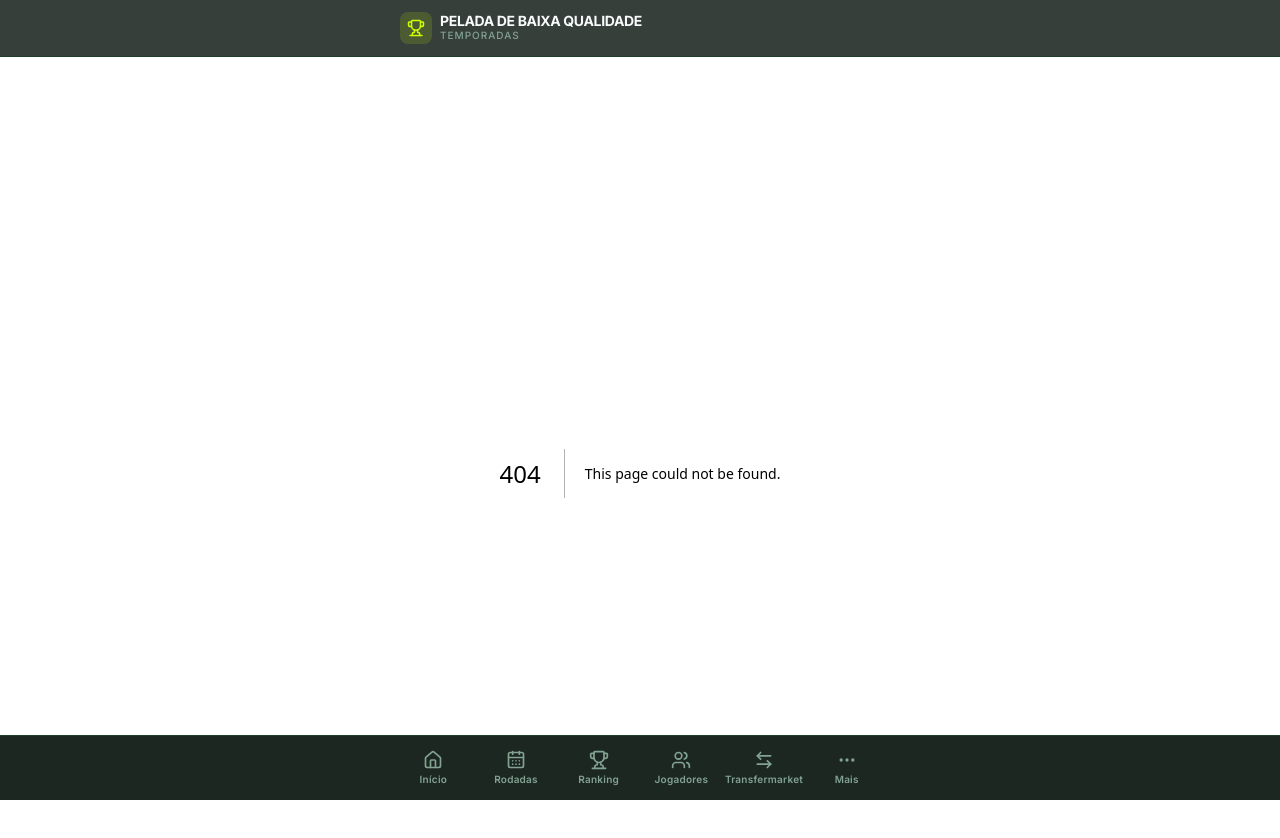
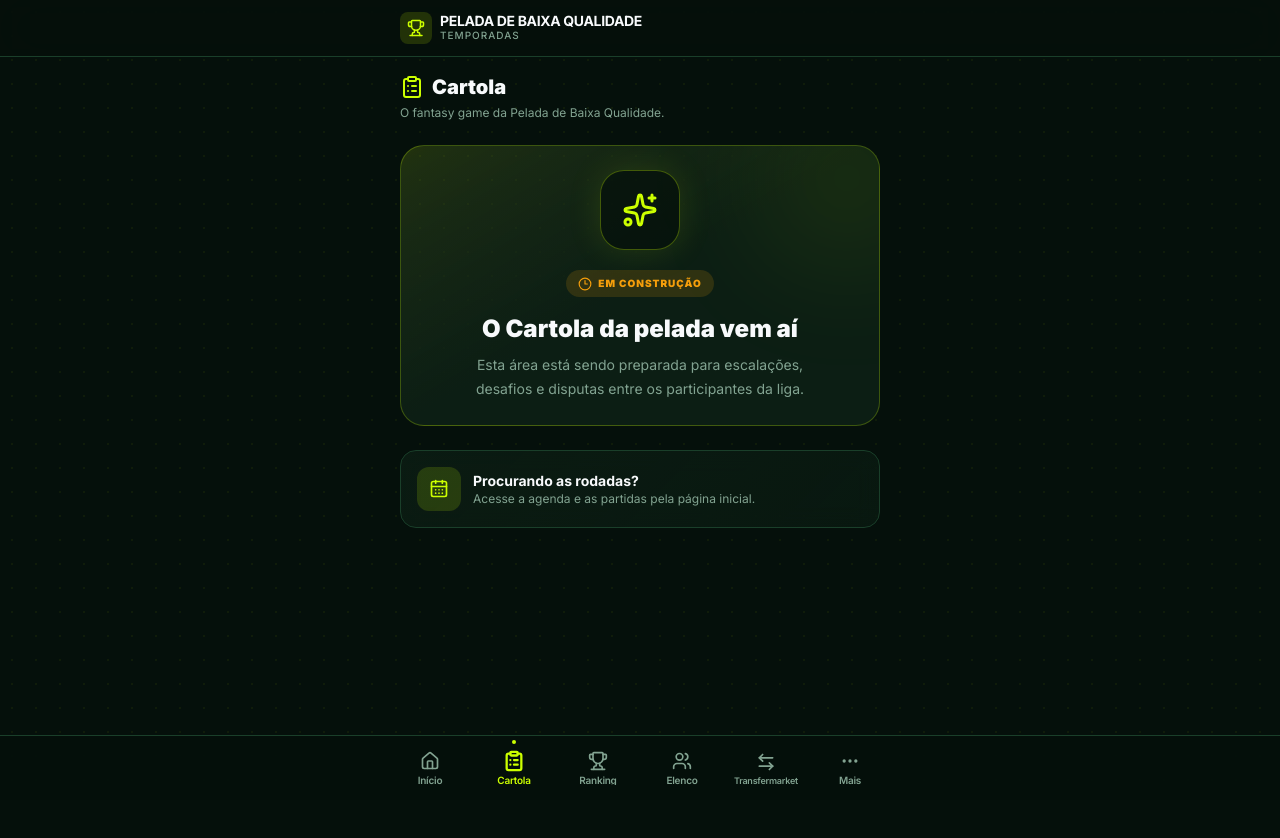
Before and after one commit to danielandrettif-a11y/liga-da-pelada, a Next.js app: page /cartola in a window 1280 px wide. Before the commit this address had no page. Shown: the top 838 px of the page. After the commit the page ends 800 px from the top, so only its background shows below. Built offline with nearby package versions, Linux system fonts and the light colour scheme.

Commit message:
feat: destacar partidas ao vivo e adicionar Cartola

```diff
--- /dev/null
+++ b/src/app/cartola/page.tsx
@@ -0,0 +1,46 @@
+import Link from "next/link";
+import { CalendarDays, ClipboardList, Clock3, Sparkles } from "lucide-react";
+
+export default function CartolaPage() {
+  return (
+    <div className="space-y-6">
+      <div>
+        <div className="flex items-center gap-2">
+          <ClipboardList className="h-6 w-6 text-accent" />
+          <h1 className="text-xl font-black text-foreground">Cartola</h1>
+        </div>
+        <p className="mt-1 text-xs text-muted">O fantasy game da Pelada de Baixa Qualidade.</p>
+      </div>
+
+      <section className="relative overflow-hidden rounded-3xl border border-accent/25 bg-gradient-to-br from-accent/15 via-surface to-surface p-6 text-center">
+        <div className="absolute -right-12 -top-12 h-40 w-40 rounded-full bg-accent/10 blur-3xl" />
+        <div className="relative mx-auto flex h-20 w-20 items-center justify-center rounded-3xl border border-accent/30 bg-background/70 shadow-[0_0_35px_rgba(204,255,0,.12)]">
+          <Sparkles className="h-9 w-9 text-accent" />
+        </div>
+
+        <div className="relative mt-5 inline-flex items-center gap-1.5 rounded-full bg-warning/15 px-3 py-1.5 text-[10px] font-black uppercase tracking-widest text-warning" role="status">
+          <Clock3 className="h-3.5 w-3.5" />
+          Em construção
+        </div>
+
+        <h2 className="relative mt-4 text-2xl font-black text-foreground">O Cartola da pelada vem aí</h2>
+        <p className="relative mx-auto mt-2 max-w-sm text-sm leading-6 text-muted">
+          Esta área está sendo preparada para escalações, desafios e disputas entre os participantes da liga.
+        </p>
+      </section>
+
+      <Link
+        href="/rodadas"
+        className="glass-card glass-card-hover flex items-center gap-3 p-4"
+      >
+        <div className="flex h-11 w-11 items-center justify-center rounded-xl bg-accent/15">
+          <CalendarDays className="h-5 w-5 text-accent" />
+        </div>
+        <div className="min-w-0 flex-1">
+          <p className="text-sm font-bold text-foreground">Procurando as rodadas?</p>
+          <p className="text-xs text-muted">Acesse a agenda e as partidas pela página inicial.</p>
+        </div>
+      </Link>
+    </div>
+  );
+}
--- a/src/app/page.tsx
+++ b/src/app/page.tsx
@@ -4,6 +4,7 @@ import { getDashboardData } from "@/lib/actions/dashboard";
 import { getLatestFinishedSeason } from "@/lib/actions/seasons";
 import { PreviousSeasonBanner } from "@/components/PreviousSeasonBanner";
 import { GreetingBanner } from "@/components/GreetingBanner";
+import { LiveMatchBanner, type HomeLiveMatch } from "@/components/LiveMatchBanner";
 import { getAccountDisplayName, getCurrentAccount } from "@/lib/auth";
 
 export const dynamic = "force-dynamic";
@@ -78,11 +79,34 @@ export default async function HomePage() {
     );
   }
 
-  const { nextRound, lastRound, rankingPreview, highlights } = data;
+  const { nextRound, liveMatch, matchDuration, lastRound, rankingPreview, highlights } = data;
 
   return (
     <div className="space-y-6">
       <GreetingBanner name={accountName} />
+
+      <LiveMatchBanner
+        initialMatch={liveMatch as unknown as HomeLiveMatch | null}
+        matchDuration={matchDuration}
+      />
+
+      <Link
+        href="/rodadas"
+        className="flex items-center gap-3 rounded-2xl border border-accent/25 bg-accent/10 p-4 transition-all hover:border-accent/45 hover:bg-accent/15 active:scale-[0.99]"
+      >
+        <div className="flex h-11 w-11 flex-shrink-0 items-center justify-center rounded-xl bg-accent text-background">
+          <CalendarDays className="h-5 w-5" />
+        </div>
+        <div className="min-w-0 flex-1">
+          <p className="text-sm font-black text-foreground">Central de Rodadas</p>
+          <p className="truncate text-xs text-muted">Agenda, partidas ao vivo e resultados</p>
+        </div>
+        <span className="flex items-center gap-1 text-[10px] font-black uppercase tracking-wider text-accent">
+          Abrir
+          <ChevronRight className="h-4 w-4" />
+        </span>
+      </Link>
+
       {previousSeason && <PreviousSeasonBanner summary={previousSeason} />}
 
       {/* Next Round Card */}
--- a/src/components/BottomNav.tsx
+++ b/src/components/BottomNav.tsx
@@ -2,13 +2,13 @@
 
 import Link from "next/link";
 import { usePathname } from "next/navigation";
-import { Home, CalendarDays, Trophy, Users, MoreHorizontal, ArrowLeftRight } from "lucide-react";
+import { Home, ClipboardList, Trophy, Users, MoreHorizontal, ArrowLeftRight } from "lucide-react";
 
 const NAV_ITEMS = [
   { href: "/", label: "Início", icon: Home },
-  { href: "/rodadas", label: "Rodadas", icon: CalendarDays },
+  { href: "/cartola", label: "Cartola", icon: ClipboardList },
   { href: "/ranking", label: "Ranking", icon: Trophy },
-  { href: "/jogadores", label: "Jogadores", icon: Users },
+  { href: "/jogadores", label: "Elenco", icon: Users },
   { href: "/pagamentos", label: "Transfermarket", icon: ArrowLeftRight },
   { href: "/mais", label: "Mais", icon: MoreHorizontal },
 ] as const;
@@ -17,8 +17,8 @@ export function BottomNav() {
   const pathname = usePathname();
 
   return (
-    <nav className="fixed bottom-0 left-0 right-0 z-50 border-t border-border bg-background/90 backdrop-blur-xl safe-area-bottom">
-      <div className="max-w-lg mx-auto flex items-center justify-around h-16 px-2">
+    <nav className="fixed inset-x-0 bottom-0 z-50 border-t border-border bg-background/95 pb-[env(safe-area-inset-bottom)] backdrop-blur-xl">
+      <div className="mx-auto grid h-16 w-full max-w-lg grid-cols-6 items-stretch px-1">
         {NAV_ITEMS.map((item) => {
           const isActive =
             item.href === "/"
@@ -29,9 +29,10 @@ export function BottomNav() {
             <Link
               key={item.href}
               href={item.href}
+              aria-label={item.label}
               className={`
-                flex flex-col items-center justify-center gap-0.5 flex-1 min-w-0 py-1.5 rounded-xl
-                transition-all duration-200 relative
+                relative flex min-w-0 overflow-hidden flex-col items-center justify-center gap-1 rounded-xl px-0.5 py-1.5
+                transition-all duration-200
                 ${isActive
                   ? "text-accent"
                   : "text-muted hover:text-foreground/70"
@@ -40,7 +41,7 @@ export function BottomNav() {
             >
               {/* Active indicator dot */}
               {isActive && (
-                <span className="absolute -top-1 w-1 h-1 rounded-full bg-accent animate-fade-in" />
+                <span className="absolute top-1 h-1 w-1 rounded-full bg-accent animate-fade-in" />
               )}
 
               <item.icon
@@ -50,7 +51,11 @@ export function BottomNav() {
                 strokeWidth={isActive ? 2.5 : 2}
               />
               <span
-                className={`text-[10px] font-semibold tracking-wide ${
+                className={`block w-full truncate whitespace-nowrap text-center font-semibold leading-none tracking-tight ${
+                  item.label === "Transfermarket"
+                    ? "text-[7px] min-[360px]:text-[8px] min-[430px]:text-[9px]"
+                    : "text-[9px] min-[390px]:text-[10px]"
+                } ${
                   isActive ? "text-accent" : ""
                 }`}
               >
--- /dev/null
+++ b/src/components/LiveMatchBanner.tsx
@@ -0,0 +1,133 @@
+"use client";
+
+import { useEffect, useState } from "react";
+import Link from "next/link";
+import { useRouter } from "next/navigation";
+import { ChevronRight, Clock3, Radio } from "lucide-react";
+import { supabase } from "@/lib/supabase";
+
+export type HomeLiveMatch = {
+  id: string;
+  score_a: number;
+  score_b: number;
+  status: string;
+  timer_started_at: string | null;
+  timer_accumulated_seconds: number | null;
+  round: { id: string; number: number } | null;
+  teamA: { id: string; name: string; color: string } | null;
+  teamB: { id: string; name: string; color: string } | null;
+};
+
+function formatClock(totalSeconds: number) {
+  const minutes = Math.floor(totalSeconds / 60);
+  const seconds = totalSeconds % 60;
+  return `${String(minutes).padStart(2, "0")}:${String(seconds).padStart(2, "0")}`;
+}
+
+export function LiveMatchBanner({
+  initialMatch,
+  matchDuration,
+}: {
+  initialMatch: HomeLiveMatch | null;
+  matchDuration: number;
+}) {
+  const router = useRouter();
+  const [match, setMatch] = useState(initialMatch);
+  const [now, setNow] = useState(() => Date.now());
+  const matchId = match?.id || null;
+
+  useEffect(() => setMatch(initialMatch), [initialMatch]);
+
+  useEffect(() => {
+    if (!match?.timer_started_at) return;
+    const interval = setInterval(() => setNow(Date.now()), 1000);
+    return () => clearInterval(interval);
+  }, [match?.timer_started_at]);
+
+  useEffect(() => {
+    const channel = supabase
+      .channel("home-live-match")
+      .on("postgres_changes", { event: "*", schema: "public", table: "matches" }, (payload) => {
+        const changedMatch = payload.new as Partial<HomeLiveMatch> & { id?: string };
+
+        if (!matchId && changedMatch.status === "live") {
+          router.refresh();
+          return;
+        }
+
+        if (!matchId || changedMatch.id !== matchId) return;
+        if (changedMatch.status && changedMatch.status !== "live") {
+          router.refresh();
+          return;
+        }
+
+        setMatch((current) => current ? { ...current, ...changedMatch } : current);
+      })
+      .subscribe();
+
+    return () => {
+      supabase.removeChannel(channel);
+    };
+  }, [matchId, router]);
+
+  if (!match) return null;
+
+  const accumulated = match.timer_accumulated_seconds || 0;
+  const runningSeconds = match.timer_started_at
+    ? Math.max(0, Math.floor((now - new Date(match.timer_started_at).getTime()) / 1000))
+    : 0;
+  const secondsLeft = Math.max(0, matchDuration * 60 - accumulated - runningSeconds);
+  const isPaused = !match.timer_started_at;
+
+  return (
+    <section className="relative overflow-hidden rounded-2xl border border-red-500/45 bg-[#07100b] shadow-[0_14px_45px_rgba(0,0,0,.35)] animate-fade-in">
+      <div className="absolute inset-x-0 top-0 h-1 bg-gradient-to-r from-transparent via-red-500 to-transparent" />
+      <div className="absolute -right-12 -top-16 h-40 w-40 rounded-full bg-red-500/10 blur-3xl" />
+
+      <div className="relative flex items-center justify-between border-b border-white/10 px-4 py-2.5">
+        <div className="flex items-center gap-2">
+          <span className="flex items-center gap-1.5 rounded-full bg-red-500 px-2.5 py-1 text-[9px] font-black uppercase tracking-widest text-white">
+            <Radio className="h-3 w-3 animate-pulse" />
+            Ao vivo
+          </span>
+          <span className="text-[10px] font-bold uppercase tracking-wider text-white/55">
+            Rodada {String(match.round?.number || 0).padStart(2, "0")}
+          </span>
+        </div>
+        <div className={`flex items-center gap-1.5 rounded-lg px-2.5 py-1 font-mono text-xs font-black ${isPaused ? "bg-amber-500/15 text-amber-300" : "bg-white/10 text-white"}`}>
+          <Clock3 className="h-3.5 w-3.5" />
+          {formatClock(secondsLeft)}
+        </div>
+      </div>
+
+      <div className="relative grid grid-cols-[minmax(0,1fr)_auto_minmax(0,1fr)] items-center gap-3 px-4 py-5">
+        <div className="flex min-w-0 flex-col items-center gap-2 text-center">
+          <span className="h-4 w-4 rounded-full border-2 border-white/20 shadow-lg" style={{ backgroundColor: match.teamA?.color || "#3b82f6" }} />
+          <p className="w-full truncate text-sm font-black text-white">{match.teamA?.name || "Time A"}</p>
+        </div>
+
+        <div className="flex items-center gap-2 rounded-xl border border-white/10 bg-black/35 px-4 py-2 shadow-inner">
+          <span className="stat-number text-4xl text-white">{match.score_a}</span>
+          <span className="text-sm font-black text-white/35">×</span>
+          <span className="stat-number text-4xl text-white">{match.score_b}</span>
+        </div>
+
+        <div className="flex min-w-0 flex-col items-center gap-2 text-center">
+          <span className="h-4 w-4 rounded-full border-2 border-white/20 shadow-lg" style={{ backgroundColor: match.teamB?.color || "#ef4444" }} />
+          <p className="w-full truncate text-sm font-black text-white">{match.teamB?.name || "Time B"}</p>
+        </div>
+      </div>
+
+      <Link
+        href={`/partidas/${match.id}`}
+        className="relative flex items-center justify-between border-t border-white/10 bg-white/[0.035] px-4 py-3 text-xs font-bold text-white transition-colors hover:bg-white/[0.07]"
+      >
+        <span>{isPaused ? "Cronômetro pausado" : "Acompanhar a transmissão"}</span>
+        <span className="flex items-center gap-1 text-accent">
+          Abrir partida
+          <ChevronRight className="h-4 w-4" />
+        </span>
+      </Link>
+    </section>
+  );
+}
--- a/src/lib/actions/dashboard.ts
+++ b/src/lib/actions/dashboard.ts
@@ -33,12 +33,45 @@ export async function getDashboardData() {
       .limit(1)
       .single();
 
+    const liveMatchPromise = supabase
+      .from("matches")
+      .select(`
+        id,
+        score_a,
+        score_b,
+        status,
+        timer_started_at,
+        timer_accumulated_seconds,
+        round:round_id!inner (id, number, season_id),
+        teamA:team_a_id (id, name, color),
+        teamB:team_b_id (id, name, color)
+      `)
+      .eq("status", "live")
+      .eq("round.season_id", season.id)
+      .order("created_at", { ascending: false })
+      .limit(1)
+      .maybeSingle();
+
+    const leaguePromise = supabase
+      .from("leagues")
+      .select("match_duration")
+      .eq("id", season.league_id)
+      .single();
+
     // 3. Ranking e Destaques
     const [
       { data: nextRoundData },
       { data: lastRoundData },
+      { data: liveMatchData },
+      { data: leagueData },
       ranking,
-    ] = await Promise.all([nextRoundPromise, lastRoundPromise, getRanking()]);
+    ] = await Promise.all([
+      nextRoundPromise,
+      lastRoundPromise,
+      liveMatchPromise,
+      leaguePromise,
+      getRanking(),
+    ]);
 
     let topScorer = null;
     let topAssists = null;
@@ -76,6 +109,8 @@ export async function getDashboardData() {
           ...nextRoundData,
           confirmedPlayers: nextRoundData.round_players?.[0]?.count || 0
         } : null,
+        liveMatch: liveMatchData,
+        matchDuration: leagueData?.match_duration || 7,
         lastRound: processedLastRound,
         rankingPreview: ranking.slice(0, 5),
         highlights: {
```
